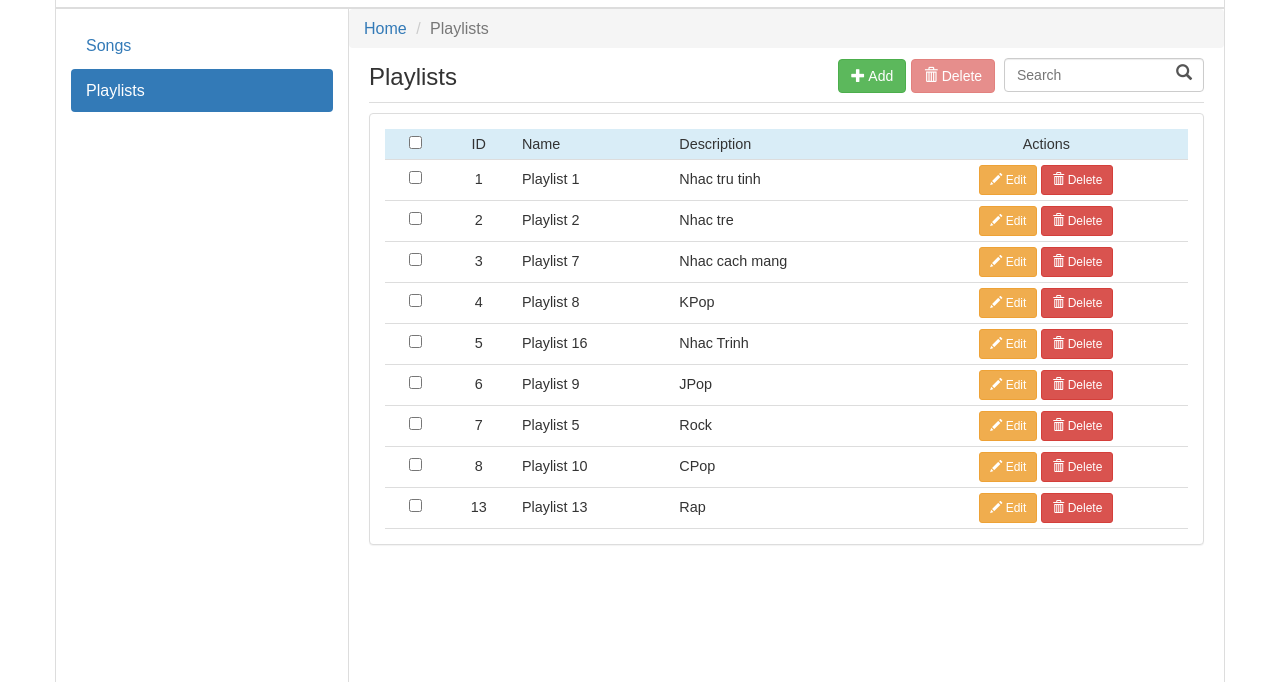
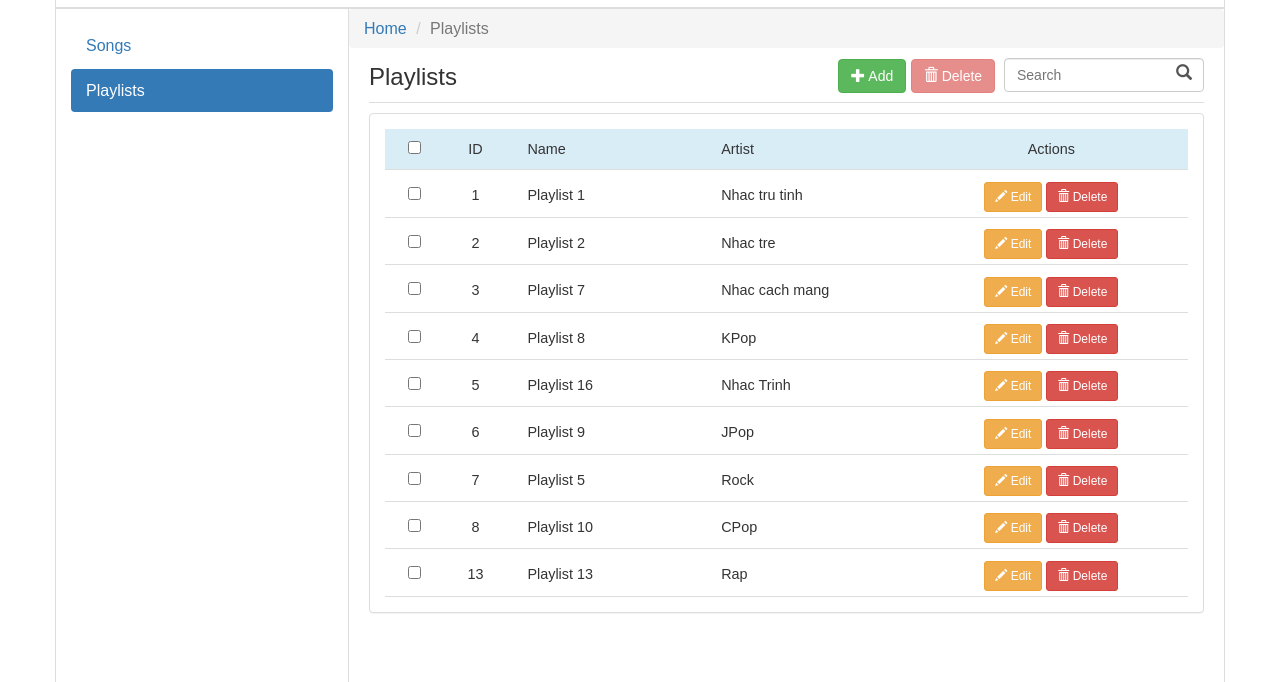
Before and after one commit to demonbo/musicApp, a website: page index1.html at #!/playlists in a window 1280 px wide. Shown: the part 118-800 px from the top of the page. Drawn offline with Linux system fonts and the light colour scheme.

Commit message:
MusicApp Ver 4 Fully responsive

```diff
--- a/scripts/playlists/playlists.template.html
+++ b/scripts/playlists/playlists.template.html
@@ -41,8 +41,10 @@
             <div class="div-th text-center"><input class="test" id="checkboxAll" type="checkbox" ng-model="chkAll.value"
                                                    ng-click="checkAll(chkAll.value, dataList)"></div>
             <div class="div-th text-center">ID</div>
-            <div class="div-th">Name</div>
-            <div class="div-th">Description</div>
+            <div class="div-th">
+              <div class="div-th th-child">Name</div>
+              <div class="div-th th-child">Artist</div>
+            </div>
             <div class="div-th text-center">Actions</div>
           </div>
           <div class="div-tr" ng-repeat="item1 in dataList | filter: searchList" ng-class="{'active': item1.selected}"
@@ -50,8 +52,10 @@
             <div class="div-td text-center"><input class="test" type="checkbox" ng-model="item1.selected"
                                                    ng-click="checkItem(item1, dataList, $event,false)"></div>
             <div class="div-td text-center">{{item1.id}}</div>
-            <div class="div-td">{{item1.name}}</div>
-            <div class="div-td">{{item1.desc}}</div>
+            <div class="div-td">
+              <div class="div-td td-child">{{item1.name}}</div>
+              <div class="div-td td-child">{{item1.desc}}</div>
+            </div>
             <div class="div-td text-center">
               <button class="btn btn-warning btn-sm btn-responsive" ng-click="goSomeWhere(&#39;/edit-playlist&#39;, item1.id)">
                 <i class="glyphicon glyphicon-pencil"></i>
--- a/styles/queries.css
+++ b/styles/queries.css
@@ -40,7 +40,7 @@ MEDIA QUERIES
     transition: all 0.5s ease;
   }
   #wrapper.toggled #sidebar-wrapper {
-    min-width: 200px;
+    width: 200px;
     border-right: 2px solid #ddd;
   }
   .sidebar-nav {
```
